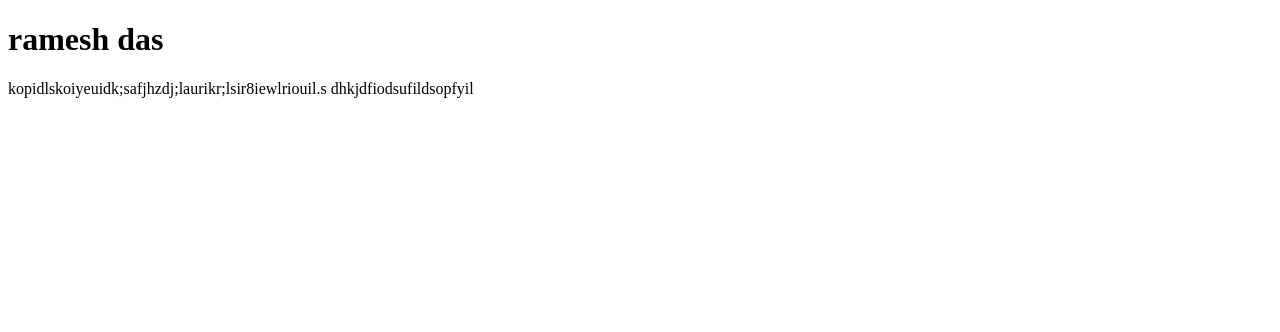
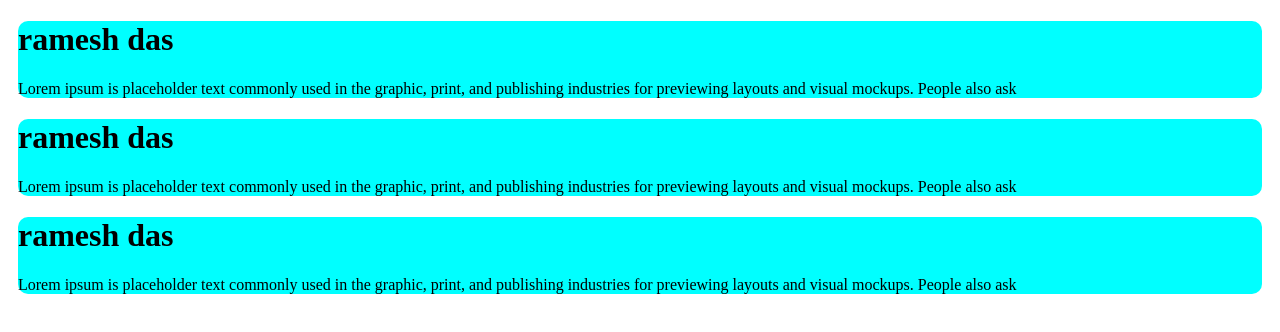
Before and after one commit to rameshdas333/my-first-github-repo, a plain HTML site: page index.html in a window 1280 px wide. Drawn offline with Linux system fonts and the light colour scheme.

Commit message:
added the second blog and the third blog

```diff
--- a/index.html
+++ b/index.html
@@ -4,15 +4,33 @@
     <meta charset="UTF-8">
     <meta name="viewport" content="width=device-width, initial-scale=1.0">
     <title>Document</title>
+    <link rel="stylesheet" href="style/blog.css">
 </head>
 <body>
+
     <div>
-<h1>ramesh das</h1>
-<p>
-    kopidlskoiyeuidk;safjhzdj;laurikr;lsir8iewlriouil.s
-    dhkjdfiodsufildsopfyil
+        <h1>ramesh das</h1>
+        <p>
+            Lorem ipsum is placeholder text commonly used in the graphic, print, and publishing industries for previewing layouts and visual mockups.
+            People also ask
 
-</p>
-</div>
+        </p>
+        </div>
+        <div>
+            <h1>ramesh das</h1>
+            <p>
+                Lorem ipsum is placeholder text commonly used in the graphic, print, and publishing industries for previewing layouts and visual mockups.
+                People also ask
+
+            </p>
+            </div>
+            <div>
+                <h1>ramesh das</h1>
+                <p>
+                    Lorem ipsum is placeholder text commonly used in the graphic, print, and publishing industries for previewing layouts and visual mockups.
+                    People also ask
+
+                </p>
+                </div>
 </body>
 </html>
--- /dev/null
+++ b/style/blog.css
@@ -0,0 +1,7 @@
+div{
+    background-color:cyan;
+    margin: 10px;
+    border-radius: 10px;
+    border: 10px tomato;
+
+}
```
